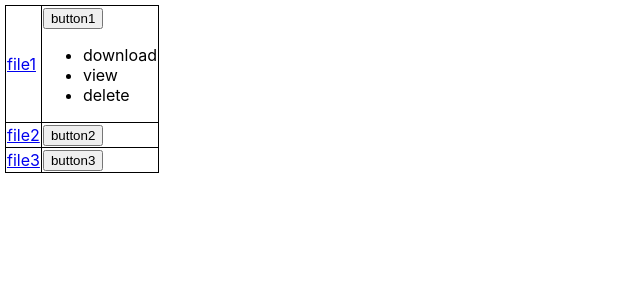
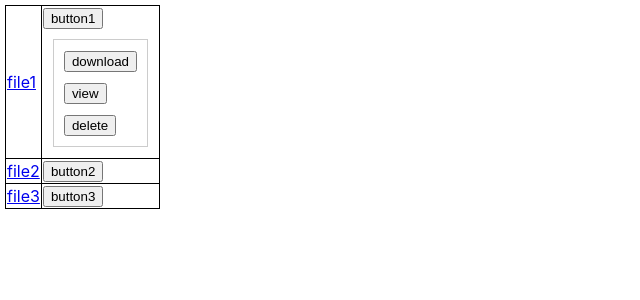
Before and after one commit to kenpeter/use-effect-state, a React (Create React App) app: page / in a window 1280 px wide. Both pictures are taken after a click on the button "button1". Shown: the top 300 px of the page, without its empty margins (0-640 px from the left). Built offline with nearby package versions, Linux system fonts and the light colour scheme.

Commit message:
some style

```diff
--- a/src/App.js
+++ b/src/App.js
@@ -24,9 +24,13 @@ function Menu({buttonName, rowIndex}) {
       </button>
 
       {open && rowIndex === currRowInd && (
-        <ul>
+        <ul style={{padding: '5px', margin: '10px', border: '1px solid #ccc'}}>
           {Object.keys(menuItems).map((item, ind) => {
-            return <li key={ind}>{item}</li>;
+            return (
+              <li key={ind} style={{listStyle: 'none', padding: '5px'}}>
+                <button>{item}</button>
+              </li>
+            );
           })}
         </ul>
       )}
```
